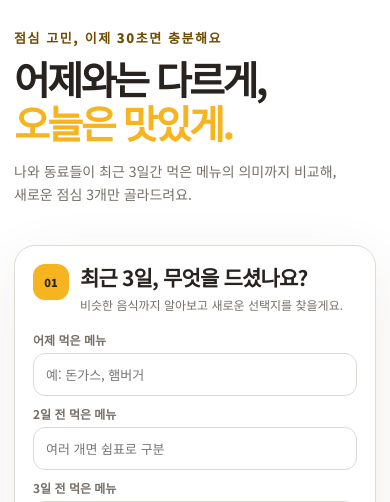
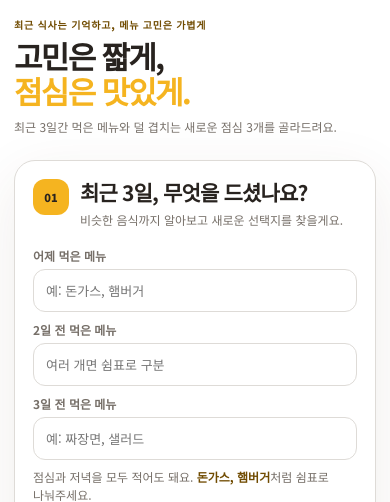
Before and after one commit to gyeongyee/whats-today-meal, a FastAPI app: page / in a window 390 px wide. Shown: the part 56-558 px from the top of the page. Run offline with FastAPI, Linux system fonts and the light colour scheme.

Commit message:
Compact hero and refresh landing message

```diff
--- a/static/style.css
+++ b/static/style.css
@@ -51,22 +51,23 @@ button { color: inherit; }
 }
 .privacy-chip { color: var(--mustard-dark); background: var(--mustard-soft); border-radius: 99px; padding: 8px 13px; font-size: 12px; font-weight: 700; }
 
-.hero { min-height: 430px; display: grid; grid-template-columns: 1.2fr .8fr; align-items: center; gap: 46px; padding-block: 38px 58px; }
+.hero { min-height: 235px; display: grid; grid-template-columns: 1.35fr .65fr; align-items: center; gap: 34px; padding-block: 20px 28px; }
 .eyebrow { margin: 0 0 14px; color: var(--orange-dark); font-weight: 900; font-size: 13px; letter-spacing: .12em; }
-.hero h1 { margin: 0; font-size: clamp(44px, 6vw, 72px); line-height: 1.17; letter-spacing: -.065em; }
+.hero .eyebrow { margin-bottom: 8px; font-size: 11px; letter-spacing: .08em; }
+.hero h1 { margin: 0; font-size: clamp(36px, 4.4vw, 52px); line-height: 1.13; letter-spacing: -.055em; }
 em { color: var(--orange); font-style: normal; }
-.hero-copy { max-width: 630px; margin: 24px 0; color: var(--muted); line-height: 1.8; font-size: 17px; }
+.hero-copy { max-width: 600px; margin: 13px 0 0; color: var(--muted); line-height: 1.6; font-size: 14px; }
 .hero-visual { display: grid; place-items: center; }
 .plate {
-    position: relative; width: min(310px, 27vw); aspect-ratio: 1;
-    background: white; border: 22px solid var(--mustard-soft); border-radius: 50%;
-    display: grid; place-items: center; box-shadow: var(--shadow), inset 0 0 0 3px white;
+    position: relative; width: min(170px, 17vw); aspect-ratio: 1;
+    background: white; border: 12px solid var(--mustard-soft); border-radius: 50%;
+    display: grid; place-items: center; box-shadow: var(--shadow), inset 0 0 0 2px white;
 }
-.plate-emoji { font-size: clamp(70px, 9vw, 120px); filter: drop-shadow(0 12px 12px rgba(0,0,0,.12)); }
-.orbit { position: absolute; width: 64px; height: 64px; border-radius: 22px; display: grid; place-items: center; background: white; box-shadow: var(--shadow); font-size: 32px; }
-.orbit-one { left: -42px; top: 26%; transform: rotate(-9deg); }
-.orbit-two { right: -22px; top: 5%; transform: rotate(8deg); }
-.orbit-three { right: -37px; bottom: 11%; transform: rotate(-4deg); }
+.plate-emoji { font-size: clamp(48px, 6vw, 70px); filter: drop-shadow(0 8px 9px rgba(0,0,0,.1)); }
+.orbit { position: absolute; width: 42px; height: 42px; border-radius: 14px; display: grid; place-items: center; background: white; box-shadow: var(--shadow); font-size: 21px; }
+.orbit-one { left: -27px; top: 27%; transform: rotate(-9deg); }
+.orbit-two { right: -17px; top: 4%; transform: rotate(8deg); }
+.orbit-three { right: -24px; bottom: 10%; transform: rotate(-4deg); }
 
 .workspace {
     background: var(--paper); border: 1px solid var(--line); border-radius: 32px;
@@ -329,7 +330,7 @@ footer p { margin: 8px 0 0; font-size: 11px; line-height: 1.6; }
     .season-card-heading { pointer-events: none; }
 }
 @media (max-width: 820px) {
-    .hero { min-height: 0; grid-template-columns: 1fr; padding-block: 55px 70px; }
+    .hero { min-height: 0; grid-template-columns: 1fr; padding-block: 24px 30px; }
     .hero-visual { display: none; }
     .history-grid, .card-grid, .member-meals, .preference-groups { grid-template-columns: 1fr; }
     .menu-card { min-height: 0; }
@@ -343,10 +344,10 @@ footer p { margin: 8px 0 0; font-size: 11px; line-height: 1.6; }
     .shell, .site-header { width: min(100% - 28px, 1120px); }
     .site-header { height: 56px; }
     .privacy-chip { display: none; }
-    .hero { padding-block: 28px 38px; }
-    .hero .eyebrow { margin-bottom: 10px; }
-    .hero h1 { font-size: 39px; line-height: 1.12; }
-    .hero-copy { margin: 16px 0 0; font-size: 14px; line-height: 1.65; }
+    .hero { padding-block: 17px 23px; }
+    .hero .eyebrow { margin-bottom: 7px; font-size: 10px; }
+    .hero h1 { font-size: 31px; line-height: 1.12; }
+    .hero-copy { margin-top: 10px; font-size: 12px; line-height: 1.55; }
     .workspace { padding: 18px; border-radius: 21px; margin-bottom: 42px; }
     .step-heading { gap: 11px; margin-bottom: 17px; }
     .step-heading.compact { margin-bottom: 13px; }
--- a/templates/index.html
+++ b/templates/index.html
@@ -7,7 +7,7 @@
     <meta name="theme-color" content="#ffffff" media="(prefers-color-scheme: light)">
     <meta name="theme-color" content="#121110" media="(prefers-color-scheme: dark)">
     <title>오늘 뭐 먹지 AI — 점심 고민을 30초 만에</title>
-    <link rel="stylesheet" href="{{ url_for('static', path='/style.css') }}?v=23">
+    <link rel="stylesheet" href="{{ url_for('static', path='/style.css') }}?v=24">
 </head>
 <body>
 <header class="site-header">
@@ -21,9 +21,9 @@
 <main>
     <section class="hero shell">
         <div>
-            <p class="eyebrow">점심 고민, 이제 30초면 충분해요</p>
-            <h1>어제와는 다르게,<br><em>오늘은 맛있게.</em></h1>
-            <p class="hero-copy">나와 동료들이 최근 3일간 먹은 메뉴의 의미까지 비교해, 새로운 점심 3개만 골라드려요.</p>
+            <p class="eyebrow">최근 식사는 기억하고, 메뉴 고민은 가볍게</p>
+            <h1>고민은 짧게,<br><em>점심은 맛있게.</em></h1>
+            <p class="hero-copy">최근 3일간 먹은 메뉴와 덜 겹치는 새로운 점심 3개를 골라드려요.</p>
         </div>
         <div class="hero-visual" aria-hidden="true">
             <div class="plate">
```
Also changed, not shown: tests/test_api.py (+5 -1 lines).
